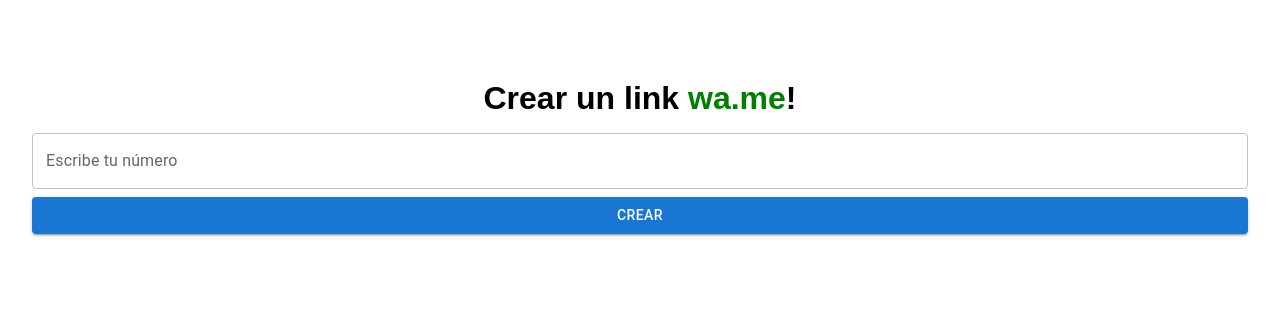
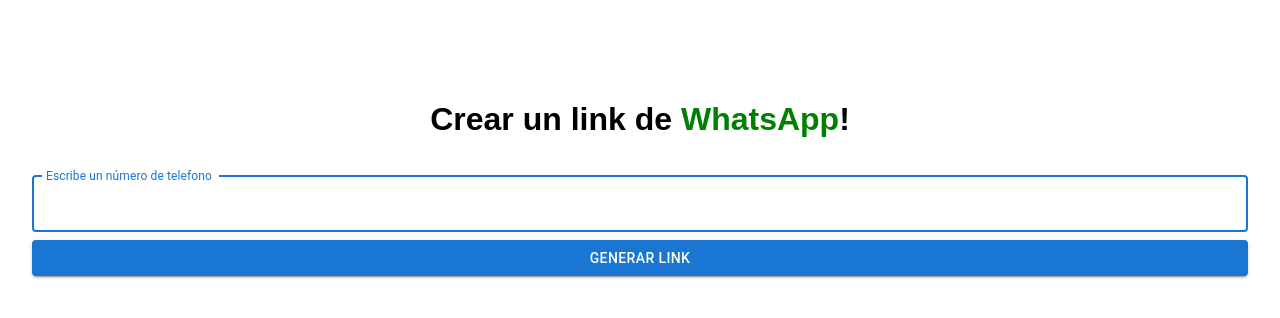
Before and after one commit to NextSavant/walink-maker-es, a React (Create React App) app: page / in a window 1280 px wide. Shown: the top 318 px of the page. Built offline with nearby package versions, Linux system fonts and the light colour scheme.

Commit message:
updated App

```diff
--- a/public/index.html
+++ b/public/index.html
@@ -24,7 +24,7 @@
       work correctly both with client-side routing and a non-root public URL.
       Learn how to configure a non-root public URL by running `npm run build`.
     -->
-    <title>React App</title>
+    <title>Generador de links de WhatsApp | Chat de numeros sin agregar contactos</title>
   </head>
   <body>
     <noscript>You need to enable JavaScript to run this app.</noscript>
--- a/src/App.css
+++ b/src/App.css
@@ -1,4 +1,4 @@
-* {
+html, body {
   margin: 0;
   padding: 0;
 }
--- a/src/App.tsx
+++ b/src/App.tsx
@@ -18,7 +18,8 @@
       try {
         let text = textValue;
         const phoneN = parsePhoneNumber(text ?? "", "DO");
-        setNumber(phoneN.countryCallingCode + phoneN.nationalNumber);
+        if (phoneN.isValid())
+          setNumber(phoneN.countryCallingCode + phoneN.nationalNumber);
       } catch (error) {
         if (error instanceof ParseError) alert(error.message);
         setNumber("");
@@ -30,25 +31,29 @@
   return (
     <div className="App">
       <h1>
-        Crear un link <span className="green">wa.me</span>!
+        Crear un link de  <strong className="green">WhatsApp</strong>!
       </h1>
       <TextField
         value={textValue}
         onChange={handleChange}
         margin="normal"
-        label="Escribe tu número"
+        label="Escribe un número de telefono"
         fullWidth
+        autoFocus
+        type={'tel'}
       />
       <Button onClick={handleClick} variant="contained">
-        Crear
+        Generar link
       </Button>
       <br />
-      <br />
       {number && (
-        <Link target="_blank" href={`${WALINK_TEMPLATE}${number}`}>
-          {WALINK_TEMPLATE}
-          {number}
-        </Link>
+        <>
+          <p>Haz click en este link para abrir el chat en WhatsApp</p>
+          <Link target="_blank" href={`${WALINK_TEMPLATE}${number}`}>
+            {WALINK_TEMPLATE}
+            {number}
+          </Link>
+        </>
       )}
     </div>
   );
```
